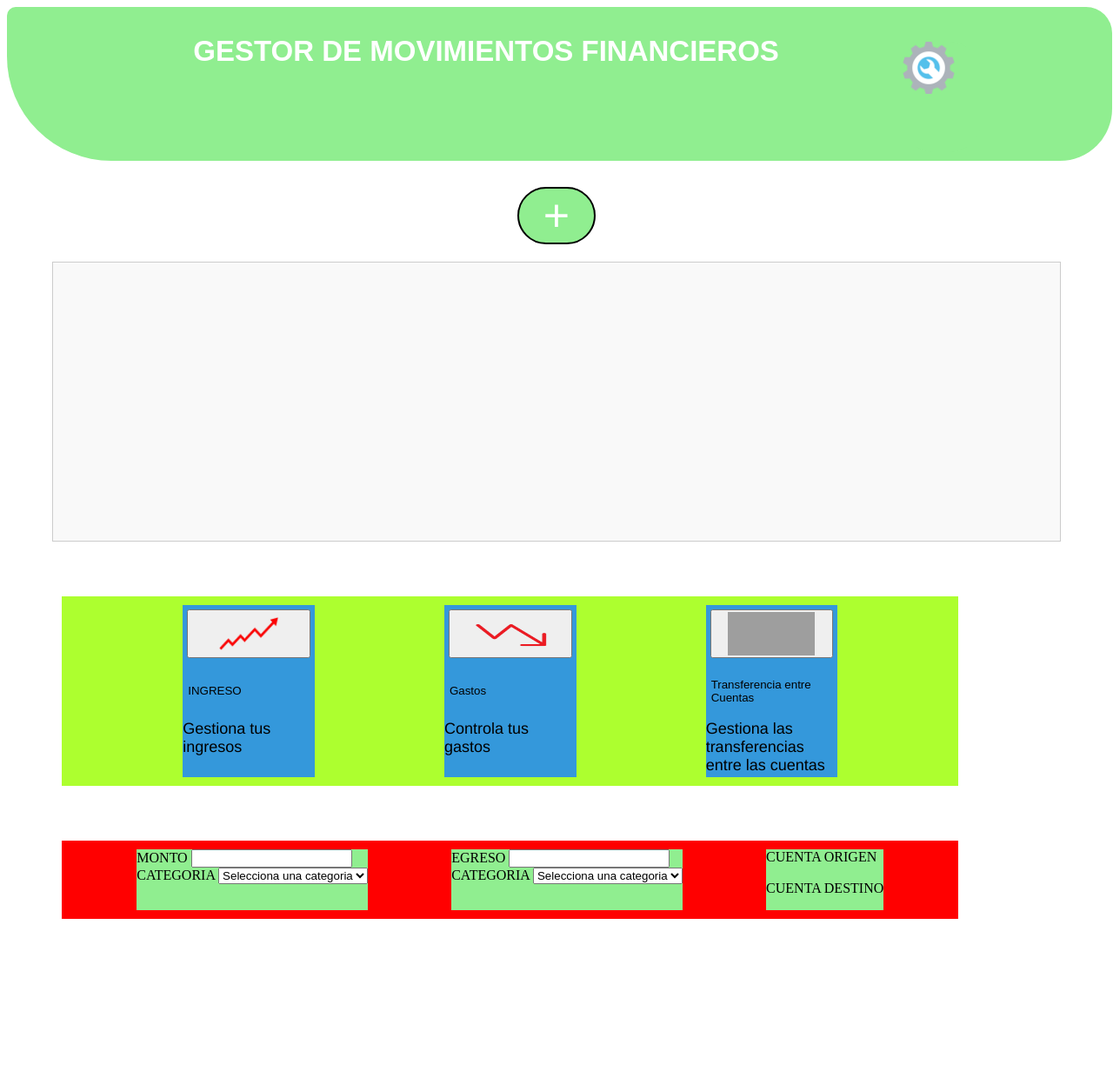
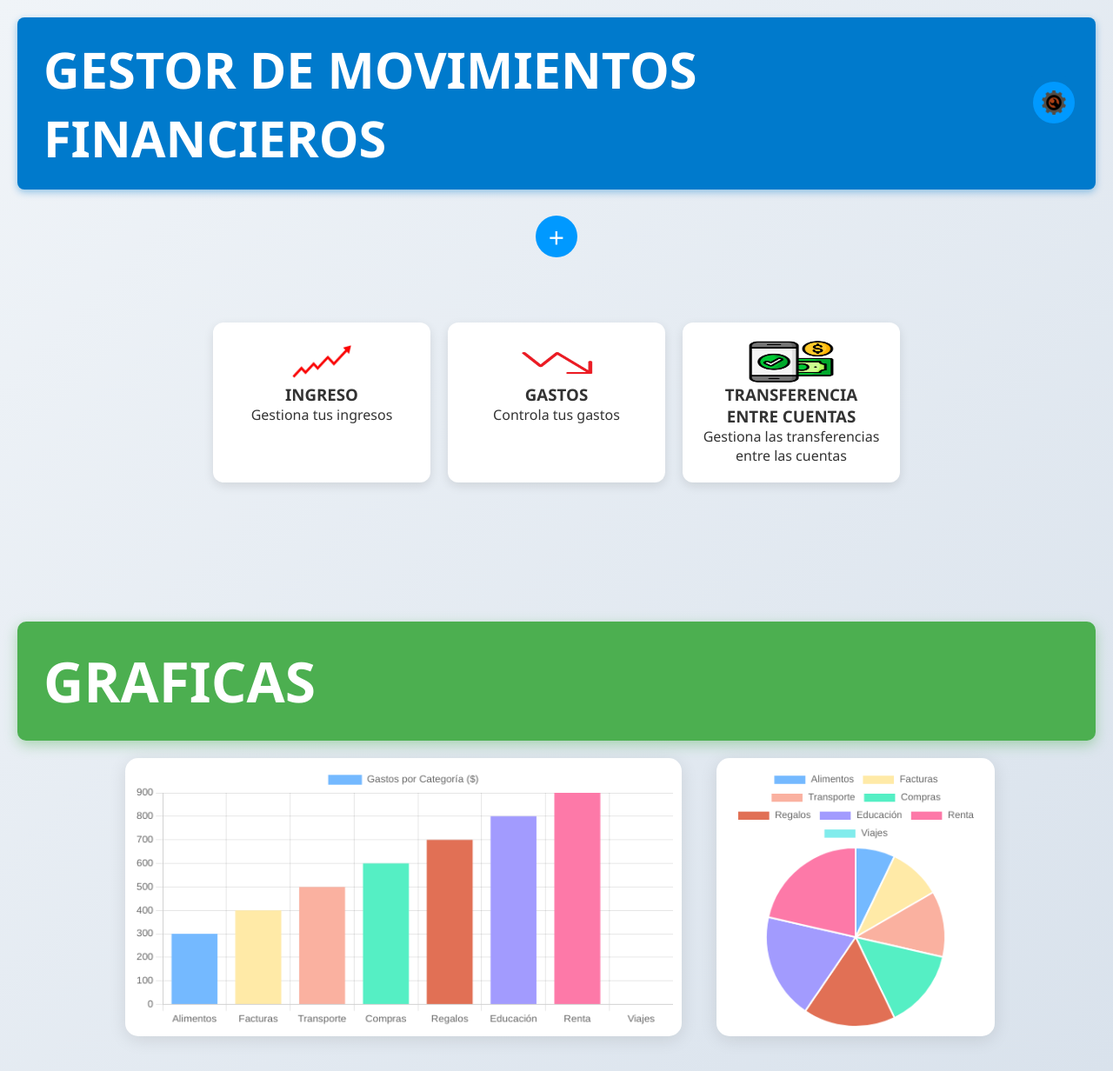
Before and after one commit to franchezco456/SISTEMA-GESTOR-DE-MOVIMIENTOS-FINANCIEROS, a PHP site: page /Web/Usuarios/principal.php in a window 1280 px wide. Shown: the whole page at 87% size. Before the commit the page ends 1057 px from the top, so only its background shows below. Run offline with PHP 8.4, Linux system fonts and the light colour scheme; data that the repository does not hold is empty; grey boxes are pictures that could not be loaded.

Commit message:
mejoras en la interfaz

```diff
--- a/View/CSS/botones.css
+++ b/View/CSS/botones.css
@@ -12,29 +12,10 @@
 
   }
 
-
-  .boton1{
-    font-size: 52px;
-    background-color:  #90ee90;
+  .boton2{
+    font-size: 19px;
+    background-color:  #007acc;
     color: white;
-    border: 2px solid black;
-    border-radius: 35px;
-    transition: transform 0.2s ease;
-    cursor: pointer;
-    width: 90px;
-    margin-top: 30px;
-
-
-  }
-  .boton1:hover {
-    transform: scale(1.1); /* Aumenta el tamaño en un 10% */
-  }
-
-  .boton2{
-    font-size: 22px;
-    background-color:  #90ee90;
-    color: white;
-    border: 2px solid black;
     border-radius: 35px;
     transition: transform 0.2s ease;
     cursor: pointer;
--- a/View/CSS/principal.css
+++ b/View/CSS/principal.css
@@ -1,102 +1,312 @@
-body{
-    background-color: white;
+/* principal.css dinámico para tu HTML */
+
+/* Reset básico */
+* {
+    box-sizing: border-box;
+    margin: 0;
+    padding: 0;
+    font-family: 'Segoe UI', Tahoma, Geneva, Verdana, sans-serif;
 }
 
-#CuadroSuperior{
-    background-color:  #90ee90;
-    height: 20%;
-    width: 99%;
-    border-radius: 10px 30px 60px 120px;
+/* Fondo y body */
+body {
+    background: linear-gradient(135deg, #f0f4f8, #d9e2ec);
+    color: #333;
+    min-height: 100vh;
+    padding: 20px;
+}
+
+/* CuadroSuperior */
+#CuadroSuperior {
+    background-color: #007acc;
+    color: white;
+    padding: 20px 30px;
     display: flex;
-    justify-content: space-evenly;
-    padding: 10px;
+    align-items: center;
+    justify-content: space-between;
+    border-radius: 8px;
+    box-shadow: 0 3px 8px rgb(0 122 204 / 0.4);
+    font-weight: 700;
+    font-size: 1.8rem;
+    position: sticky;
+    top: 0;
+    z-index: 10;
 }
-#inferior {
-    width: 90%;
-    height: 300px;
-    margin-top: 20px;
-    overflow-x: auto;
-    overflow-y: hidden;
-    white-space: nowrap;
-    border: 1px solid #ccc;
-    background-color: #f9f9f9;
-    padding: 10px;
+
+/* Botón en el CuadroSuperior */
+#CuadroSuperior button.boton1 {
+    background-color: #007ACC;
+    cursor: pointer;
+    border-radius: 6px;
+    padding: 6px;
+    transition: background-color 0.3s ease;
+}
+
+#CuadroSuperior button.boton1:hover {
+}
+
+#CuadroSuperior button.boton1 a {
+    display: flex;
+    align-items: center;
+    justify-content: center;
+}
+
+.ajusicon {
+    width: 28px;
+    height: 28px;
+    filter: invert(100%);
+    transition: filter 0.3s ease;
+}
+
+#CuadroSuperior button.boton1:hover .ajusicon {
+    filter: invert(70%) sepia(100%) saturate(300%) hue-rotate(180deg);
+}
+
+/* Centrar contenido principal */
+center {
+    margin-top: 30px;
+    width: auto;
+}
+
+/* Botón agregar cuenta */
+.boton1 {
+    background-color: #0099ff;
+    color: white;
+    font-size: 2rem;
+    width: 48px;
+    height: 48px;
+    border-radius: 50%;
+    border: none;
+    cursor: pointer;
+    transition: background-color 0.3s ease, transform 0.2s ease;
+    margin-bottom: 15px;
+}
+
+.boton1:hover {
+    background-color: #007acc;
+    transform: scale(1.1);
+}
+.boton2{
+    font-size: 19px;
+    background-color:  #007acc;
+    color: white;
+    border-radius: 35px;
+    transition: transform 0.2s ease;
+    cursor: pointer;
+    width: 100px;
+    margin-top: 30px;
+  }
+  .boton2:hover {
+    transform: scale(1.1); /* Aumenta el tamaño en un 10% */
   }
 
+/* Formulario Agregar */
+.formulario {
+    background-color: white;
+    padding: 25px 30px;
+    border-radius: 10px;
+    box-shadow: 0 4px 15px rgb(0 0 0 / 0.1);
+    max-width: 400px;
+    margin-bottom: 30px;
+    transition: opacity 0.5s ease;
+}
 
+.oculto {
+    display: none !important;
+}
+
+.formulario h2 {
+    margin-bottom: 15px;
+    color: #007acc;
+    font-weight: 700;
+}
+
+.formulario label {
+    display: block;
+    margin-bottom: 6px;
+    font-weight: 600;
+}
+
+.formulario input[type="text"],
+.formulario input[type="number"] {
+    width: 100%;
+    padding: 8px 12px;
+    border: 2px solid #ccc;
+    border-radius: 6px;
+    font-size: 1rem;
+    margin-bottom: 15px;
+    transition: border-color 0.3s ease;
+}
+
+.formulario input[type="text"]:focus,
+.formulario input[type="number"]:focus {
+    border-color: #007acc;
+    outline: none;
+}
+
+.formulario button[type="submit"] {
+    background-color: #007acc;
+    color: white;
+    padding: 10px 18px;
+    font-size: 1.1rem;
+    border: none;
+    border-radius: 6px;
+    cursor: pointer;
+    transition: background-color 0.3s ease;
+}
+
+.formulario button[type="submit"]:hover {
+    background-color: #005f99;
+}
+
+/* Contenedor donde se agregan las cuentas dinámicamente */
 #contenedor {
+    margin-top: 20px;
+    display: flex;
+    flex-wrap: wrap;
+    gap: 15px;
+    justify-content: center;
+}
+
+/* Tarjetas movimientos */
+#dMovimientos {
+    display: flex;
+    justify-content: center;
+    gap: 20px;
+    margin: 40px 0 60px 0;
+    flex-wrap: wrap;
+}
+
+.tarjeta {
+    background-color: white;
+    box-shadow: 0 4px 12px rgb(0 0 0 / 0.1);
+    border-radius: 12px;
+    padding: 20px;
+    width: 250px;
+    text-align: center;
+    transition: transform 0.3s ease, box-shadow 0.3s ease;
+    cursor: default;
+}
+
+.tarjeta:hover {
+    transform: translateY(-6px);
+    box-shadow: 0 8px 24px rgb(0 0 0 / 0.15);
+}
+
+/* Botones dentro de tarjeta */
+.tarjeta button#bImagen {
+    background: none;
+    border: none;
+    margin-bottom: 10px;
+    cursor: pointer;
+}
+
+.tarjeta button#bLabel {
+    background-color: #007acc;
+    color: white;
+    border: none;
+    border-radius: 6px;
+    padding: 8px 16px;
+    font-weight: 700;
+    cursor: default;
+    margin-bottom: 8px;
+    user-select: none;
+}
+
+.tarjeta label#label1 {
+    font-size: 0.9rem;
+    color: #555;
+}
+
+/* Formularios ingreso/egreso/transferencia */
+#dformulariosIngresoEgreso {
+    display: flex;
+    justify-content: center;
+    gap: 40px;
+    margin-bottom: 60px;
+    flex-wrap: wrap;
+}
+
+/* Cada formulario individual */
+#dIngreso, #dEgreso, #dTransferencia {
+    background-color: white;
+    border-radius: 12px;
+    box-shadow: 0 4px 15px rgb(0 0 0 / 0.1);
+    padding: 20px 25px;
+    width: 300px;
+}
+
+/* Formularios internos */
+form {
+    display: flex;
+    flex-direction: column;
+    gap: 12px;
+}
+
+form label {
+    font-weight: 600;
+}
+
+form input[type="number"],
+form select {
+    padding: 8px 12px;
+    border-radius: 6px;
+    border: 2px solid #ccc;
+    font-size: 1rem;
+    transition: border-color 0.3s ease;
+    width: 100%;
+}
+
+form input[type="number"]:focus,
+form select:focus {
+    border-color: #007acc;
+    outline: none;
+}
+
+/* Radios alineados */
+form label input[type="radio"] {
+    margin-right: 8px;
+    transform: scale(1.1);
+    cursor: pointer;
+}
+
+/* Cuadros gráficos */
+#inferior {
+    display: flex;
+    flex-direction: column;
+    align-items: center;
+    justify-self: center;
+    gap: 40px;
+    padding: 20px;
+    padding-left: 10%;
+    padding-right: 10%;
+    max-width: 100%;
+    box-sizing: border-box;
+}
+
+/* Estilo para los canvas: mismo ancho y altura */
+#inferior canvas {
     width: 90%;
-    height: 300px;
-    margin-top: 20px;
-    overflow-x: auto;
-    overflow-y: hidden;
-    white-space: nowrap;
-    border: 1px solid #ccc;
-    background-color: #f9f9f9;
+    max-width: 700px;
+    height: 320px !important; /* altura fija igual para ambas */
+    border-radius: 15px;
+    background-color: #ffffff;
+    box-shadow: 0 4px 20px rgba(0, 0, 0, 0.1);
     padding: 10px;
-  }
+    justify-content: center;
+    align-items: center;
+}
 
-  .mi-div {
-    display: inline-block;
-    background: linear-gradient(135deg, rgba(255,255,255,0.1), rgba(255,255,255,0));
-    -webkit-backdrop-filter: blur(20px);
-    backdrop-filter: blur(20px);
-    box-shadow: 0 8px 32px 0 rgba(0,0,0,0.37);
-    border: 1px solid rgba(255,255,255,0.18);
-    border-radius: 32px;
-    width: 50%;
-    height: 200px;
-    margin-top: 5%;
-    margin: 10px;
-  }
-  /* Formulario oculto */
-  .oculto {
+/* Título GRAFICAS */
+#CuadroSuperior[style] {
+    background-color: #4caf50 !important;
+    color: white !important;
+    font-size: 2rem !important;
+    padding: 25px 30px !important;
+    border-radius: 10px !important;
+    box-shadow: 0 5px 15px rgb(76 175 80 / 0.4);
+}
+
+.oculto {
     display: none;
-  }
-  .formulario {
-    margin-top: 20px;
-    padding: 15px;
-    border: 1px solid #ccc;
-    max-width: 300px;
-    background-color: #fafafa;
-    border-radius: 6px;
-  }
-#dMovimientos{
-  background-color: greenyellow;
-  display: flex;
-  flex-wrap: wrap;
-  justify-content: space-evenly;
-  gap: 20px;
-  width: 80%;
-  padding: 10px;
-  margin: 5%;
-
 }
-.tarjeta{
-  display: grid;
-  grid-template-rows: 1fr 1fr 1fr;
-  background-color:#3498db;
-  width: 15%;
-}
-#dformulariosIngresoEgreso{
-  background-color: red;
-  display: flex;
-  flex-wrap: wrap;
-  justify-content: space-evenly;
-  gap: 20px;
-  width: 80%;
-  padding: 10px;
-  margin: 5%;
-
-
-}
-#dIngreso{
-  background-color: #90ee90;
-}
-#dEgreso{
-  background-color: #90ee90;
-
-}
-#dTransferencia{
-  background-color: #90ee90;
-}
--- a/View/Web/Usuarios/principal.php
+++ b/View/Web/Usuarios/principal.php
@@ -23,9 +23,9 @@ if(isset($_SESSION['cuentasCurUser'])){
     <meta name="viewport" content="width=device-width, initial-scale=1.0">
     <title>Principal</title>
     <link rel="stylesheet" href="../../CSS/principal.css">
-    <link rel="stylesheet" href="../../CSS/letras.css">
-    <link rel="stylesheet" href="../../CSS/botones.css">
-    <link rel="stylesheet" href="../../CSS/otros.css">
+    <!--<link rel="stylesheet" href="../../CSS/letras.css">-->
+    <!--<link rel="stylesheet" href="../../CSS/botones.css">-->
+    <!--<link rel="stylesheet" href="../../CSS/otros.css">-->
 
 
     <script src="../../../View/JS/divgenerator.js"></script>
@@ -37,11 +37,11 @@ if(isset($_SESSION['cuentasCurUser'])){
     <!-- Cuadro Superior -->
     <div id="CuadroSuperior">
         <h1>GESTOR DE MOVIMIENTOS FINANCIEROS</h1>
-        <!--<button class="boton1" style="border: none;">-->
+        <button class="boton1" style="border: none;">
             <a href="./ConfiguracionUsuarios.php" class="boton1" style="border: none;">
                 <img src="../../../View/Media/ajusicon.png" class="ajusicon">
             </a>
-       <!-- </button>-->
+       </button>
     </div>
 
     <!-- Formulario para agregar cuentas -->
@@ -62,25 +62,26 @@ if(isset($_SESSION['cuentasCurUser'])){
         <div id="contenedor"></div>
     </center>
     <div id="dMovimientos">
-        <div class="tarjeta">
-            <button id="bImagen"><img src="../../../View/Media/ingreso.png" style="height: 50px; width: 70px;"></button>
-            <button id="bLabel">INGRESO</button>
-            <label id="label1">Gestiona tus ingresos</label>
+        <div class="tarjeta" onclick="mostrarFormularioIngreso()" style="cursor: pointer;">
+            <img src="../../../View/Media/ingreso.png" style="height: 50px; width: 70px;">
+            <h3>INGRESO</h3>
+            <label>Gestiona tus ingresos</label>
         </div>
-        <div class="tarjeta">
-            <button id="bImagen"><img src="../../../View/Media/egreso.png" style="height: 50px; width: 100px;"></button>
-            <button id="bLabel">Gastos</button>
-            <label id="label1">Controla tus gastos</label>
+
+        <div class="tarjeta" onclick="mostrarFormularioEgreso()" style="cursor: pointer;">
+        <img src="../../../View/Media/egreso.png" style="height: 50px; width: 100px;">
+        <h3>GASTOS</h3>
+        <label>Controla tus gastos</label>
         </div>
-        <div class="tarjeta">
-            <button id="bImagen"><img src="../../../View/Media/" style="height: 50px; width: 100px;"></button>
-            <button id="bLabel">Transferencia entre Cuentas</button>
-            <label id="label1">Gestiona las transferencias entre las cuentas</label>
+
+        <div class="tarjeta" onclick="mostrarFormularioTransferencia()" style="cursor: pointer;">
+            <img src="../../../View/Media/transferencia.jpg" style="height: 50px; width: 100px;">
+            <h3>TRANSFERENCIA ENTRE CUENTAS</h3>
+            <label>Gestiona las transferencias entre las cuentas</label>
         </div>
     </div>
-
     <div id="dformulariosIngresoEgreso">
-        <div id="dIngreso">
+        <div id="dIngreso" class="oculto">
             <form id="ingreso">
                 <label>MONTO</label> <input type="number"><br>
                 <label>CATEGORIA</label> <select name="categorias" id="categorias">
@@ -108,8 +109,7 @@ if(isset($_SESSION['cuentasCurUser'])){
             </form>
         </div>
 
-
-        <div id="dEgreso">
+        <div id="dEgreso" class="oculto">
             <form id="egreso">
                 <label>EGRESO</label> <input type="number"><br>
                 <label>CATEGORIA</label> <select name="categorias" id="categorias">
@@ -137,7 +137,7 @@ if(isset($_SESSION['cuentasCurUser'])){
             </form>
         </div>
 
-        <div id="dTransferencia">
+        <div id="dTransferencia" class="oculto">
             <form id="transferenciaCuentas">
                 <label>CUENTA ORIGEN</label><br>
                 <?php
@@ -159,19 +159,35 @@ if(isset($_SESSION['cuentasCurUser'])){
             </form>
         </div>
     </div>
-
-
-
-
-    <!-- Cuadro de <center>
+    <center>
         <div id="CuadroSuperior" style="margin-top: 100px; background-color: aquamarine;">
             <h1>GRAFICAS</h1>
         </div>
-        <div id="inferior" style="display: grid; grid-template-columns: 2fr 1fr;">
-            <canvas id="graficaGastos" width="600" height="300"></canvas>
-            <canvas id="graficaPastel" width="600" height="300"></canvas>
+        <div id="inferior" style="display: grid; grid-template-columns: 1fr 1fr;">
+            <canvas id="graficaGastos" style= "display: flex; margin: auto;"></canvas>
+            <canvas id="graficaPastel" style= "display: flex; margin: auto;"></canvas>
         </div>
-    </center> gráficas -->
+    </center>
+
+<script>
+function mostrarFormularioIngreso() {
+    document.getElementById('dIngreso').classList.remove('oculto');
+    document.getElementById('dEgreso').classList.add('oculto');
+    document.getElementById('dTransferencia').classList.add('oculto');
+}
+
+function mostrarFormularioEgreso() {
+    document.getElementById('dIngreso').classList.add('oculto');
+    document.getElementById('dEgreso').classList.remove('oculto');
+    document.getElementById('dTransferencia').classList.add('oculto');
+}
+
+function mostrarFormularioTransferencia() {
+    document.getElementById('dIngreso').classList.add('oculto');
+    document.getElementById('dEgreso').classList.add('oculto');
+    document.getElementById('dTransferencia').classList.remove('oculto');
+}
+</script>
 
 </body>
 
```
Also changed, not shown: View/Media/transferencia.jpg (added).
